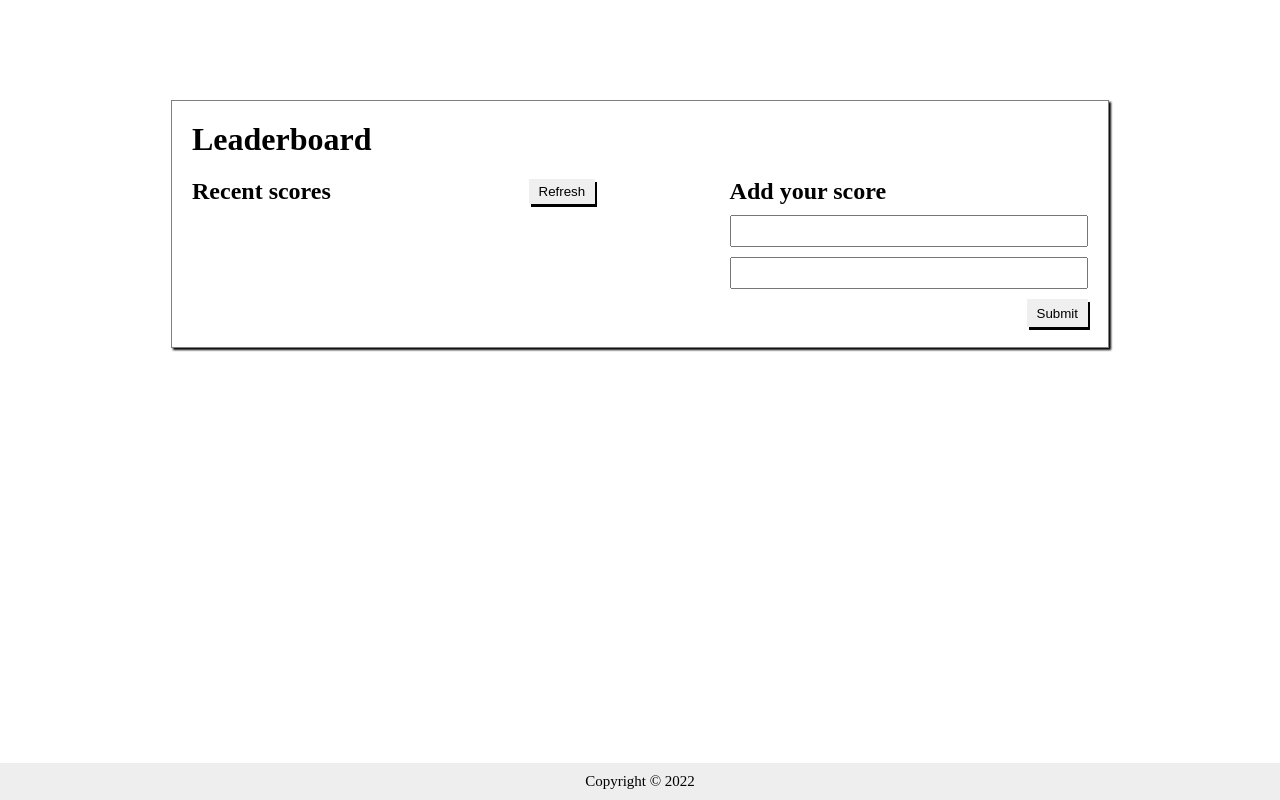
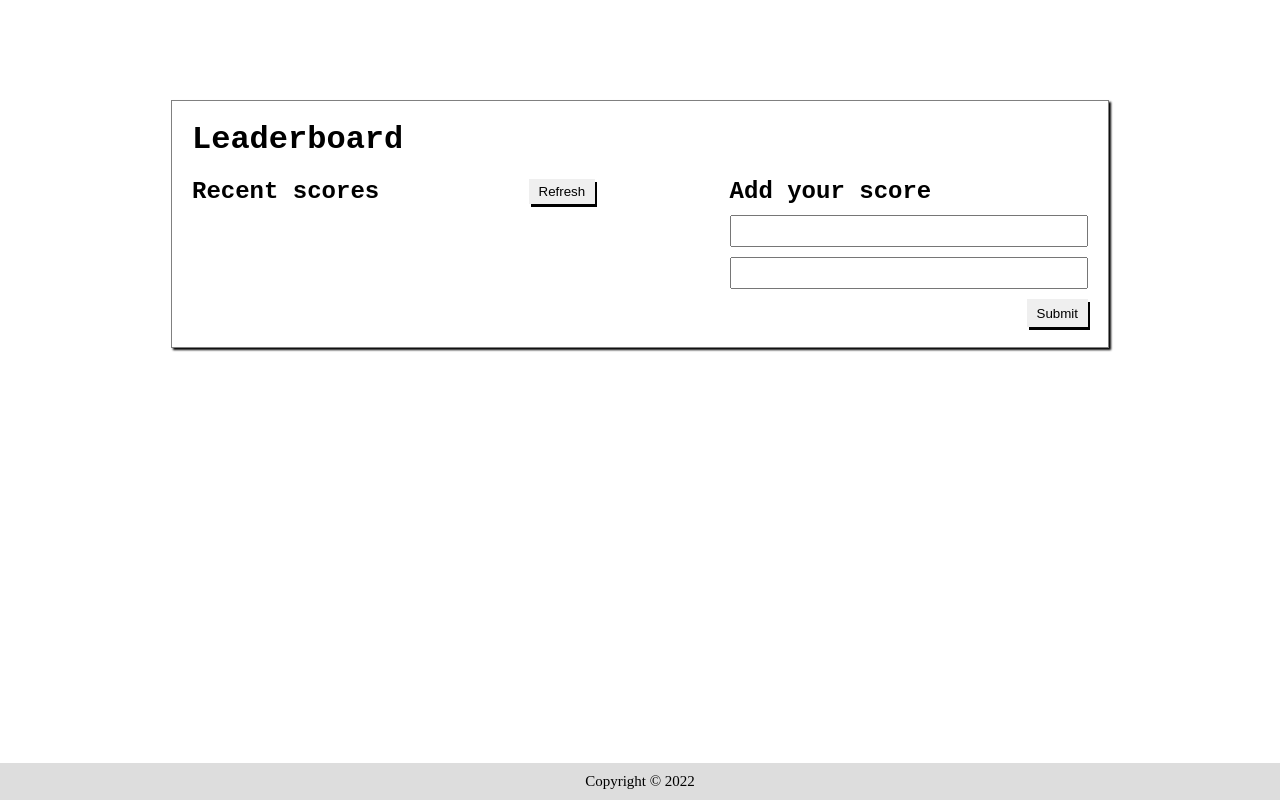
Before and after one commit to wuletawwonte/leaderboard, a website built with webpack: page src/index.html in a window 1280 px wide. Built offline with nearby package versions, Linux system fonts and the light colour scheme; no server answers.

Commit message:
Change font of the headers

```diff
--- a/src/style.css
+++ b/src/style.css
@@ -12,10 +12,14 @@
   padding: 0;
 }
 
+h1, h2 {
+  font-family: 'Courier New', Courier, monospace;
+}
+
 footer {
   text-align: center;
   padding: 10px 0;
-  background-color: var(--gray);
+  background-color: var(--black-2);
   position: absolute;
   bottom: 0;
   width: 100%;
```
